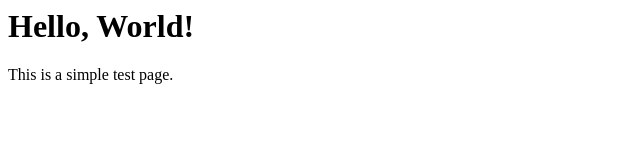
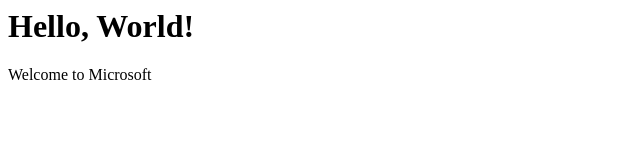
Before and after one commit to sajathfirthows/intro_git_github, a plain HTML site: page index.html in a window 1280 px wide. Shown: the full height of the page, 0-640 px from the left. Drawn offline with Linux system fonts and the light colour scheme.

Commit message:
my 2nd commit

```diff
--- a/index.html
+++ b/index.html
@@ -5,7 +5,7 @@
 <body>
 
     <h1>Hello, World!</h1>
-    <p>This is a simple test page.</p>
+    <p>Welcome to Microsoft</p>
 
 </body>
 </html>
```
